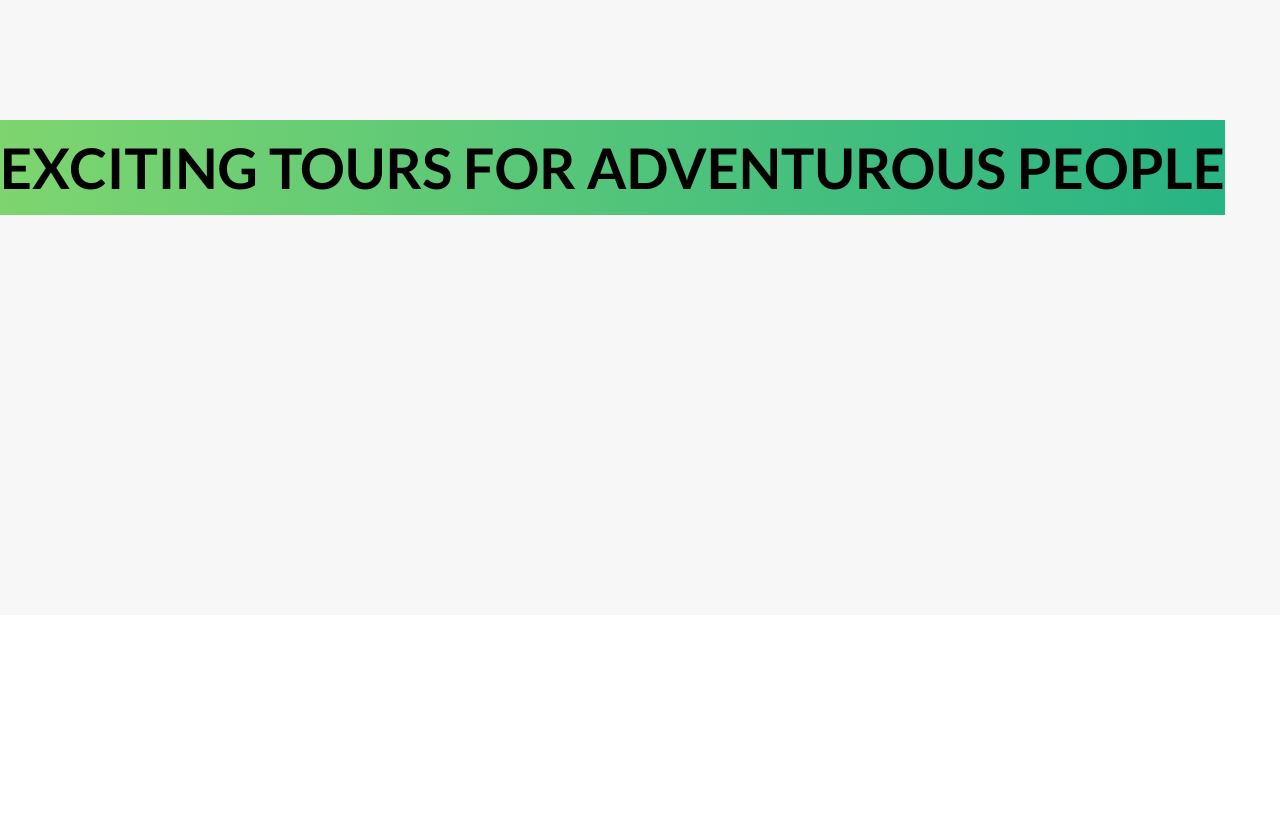
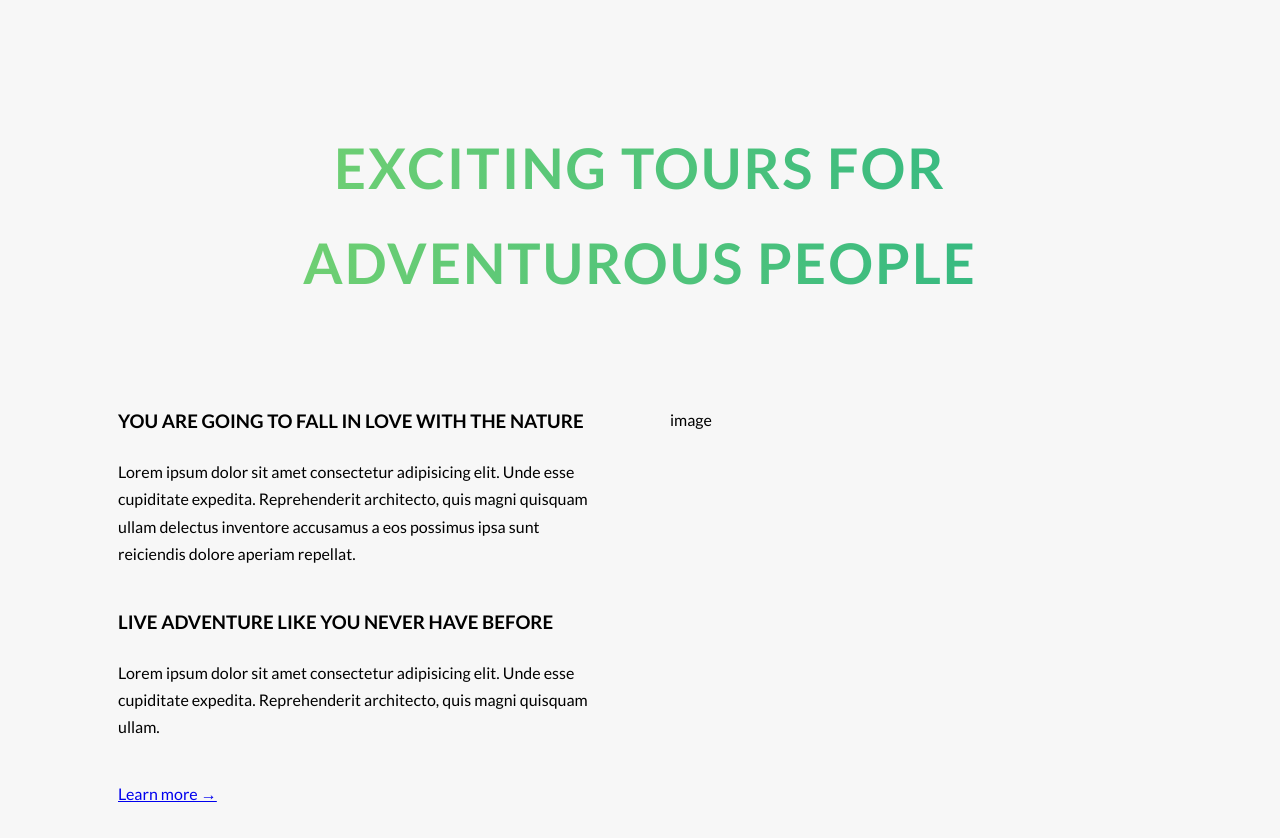
Before and after one commit to leomacode/Natours, a website: page index.html in a window 1280 px wide. Shown: the part 880-1718 px from the top of the page. Before the commit the page ends 1495 px from the top, so only its background shows below. Drawn offline with Linux system fonts and the light colour scheme.

Commit message:
update about section

```diff
--- a/index.html
+++ b/index.html
@@ -35,7 +35,38 @@
 
     <main>
       <section class="section-about">
-        <h2 class="heading-secondary">Exciting tours for adventurous people</h2>
+        <div class="u-container">
+          <div class="u-center-text u-margin-bottom-big">
+            <h2 class="heading-secondary">
+              Exciting tours for adventurous people
+            </h2>
+          </div>
+
+          <div class="row">
+            <div class="col-1-of-2">
+              <h3 class="heading-tertiary u-margin-bottom-small">
+                You are going to fall in love with the nature
+              </h3>
+              <p class="paragraph">
+                Lorem ipsum dolor sit amet consectetur adipisicing elit. Unde
+                esse cupiditate expedita. Reprehenderit architecto, quis magni
+                quisquam ullam delectus inventore accusamus a eos possimus ipsa
+                sunt reiciendis dolore aperiam repellat.
+              </p>
+
+              <h3 class="heading-tertiary u-margin-bottom-small">
+                Live adventure like you never have before
+              </h3>
+              <p class="paragraph">
+                Lorem ipsum dolor sit amet consectetur adipisicing elit. Unde
+                esse cupiditate expedita. Reprehenderit architecto, quis magni
+                quisquam ullam.
+              </p>
+              <a href="#" class="btn-text">Learn more &rarr;</a>
+            </div>
+            <div class="col-1-of-2">image</div>
+          </div>
+        </div>
       </section>
     </main>
 
--- a/sass/base/_typography.scss
+++ b/sass/base/_typography.scss
@@ -8,4 +8,28 @@
     $color-primary-dark
   );
   display: inline-block;
+  background-clip: text;
+  -webkit-background-clip: text;
+  letter-spacing: 2px;
+  color: transparent;
+  transition: transform 200ms;
+
+  &:hover {
+    transform: skewY(2deg) skewX(15deg) scale(1.1);
+    text-shadow: 0.75rem 0.9rem 1.5rem rgba($color-black, 0.2);
+  }
 }
+
+.heading-tertiary {
+  font-style: 1rem;
+  font-weight: 700;
+  text-transform: uppercase;
+}
+
+.paragraph {
+  font-size: 1rem;
+
+  &:not(:last-child) {
+    margin-bottom: 2.5rem;
+  }
+}
--- a/sass/base/_utilities.scss
+++ b/sass/base/_utilities.scss
@@ -0,0 +1,19 @@
+.u-container {
+  margin: 0 auto;
+  padding: 0 3rem;
+  max-width: 71.25rem;
+}
+
+.u-center-text {
+  text-align: center;
+}
+
+.u-margin-bottom-big {
+  margin-bottom: 6rem;
+}
+.u-margin-bottom-medium {
+  margin-bottom: 3rem;
+}
+.u-margin-bottom-small {
+  margin-bottom: 1.25rem;
+}
--- a/sass/layout/_grid.scss
+++ b/sass/layout/_grid.scss
@@ -1,6 +1,5 @@
 .row {
   max-width: $grid-width;
-  background: #eee;
   margin: 0 auto;
 
   &:not(:last-child) {
@@ -10,7 +9,6 @@
   @include clearfix;
 
   [class^="col-"] {
-    background: pink;
     float: left;
     &:not(:last-child) {
       margin-right: $gutter-horizontal;
```
Also changed, not shown: sass/main.css, 1 other file.
